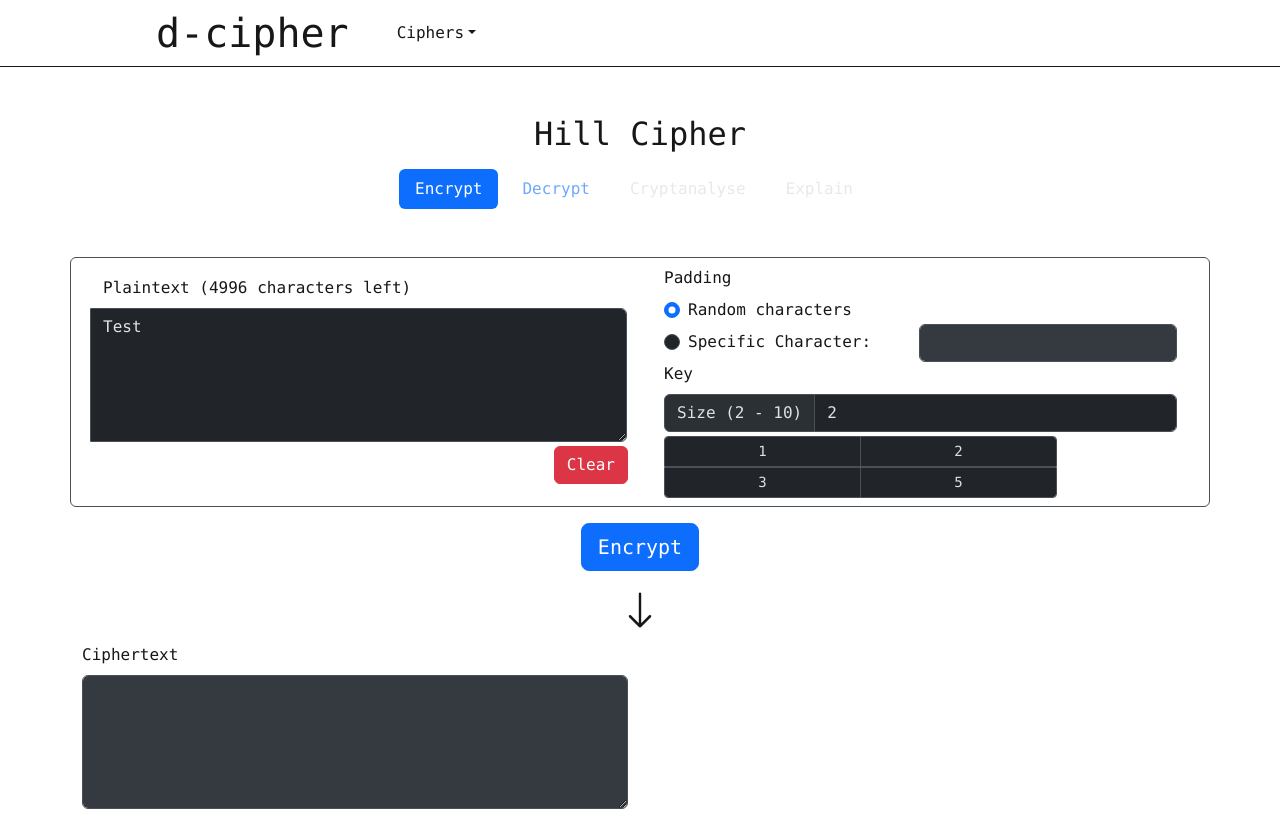
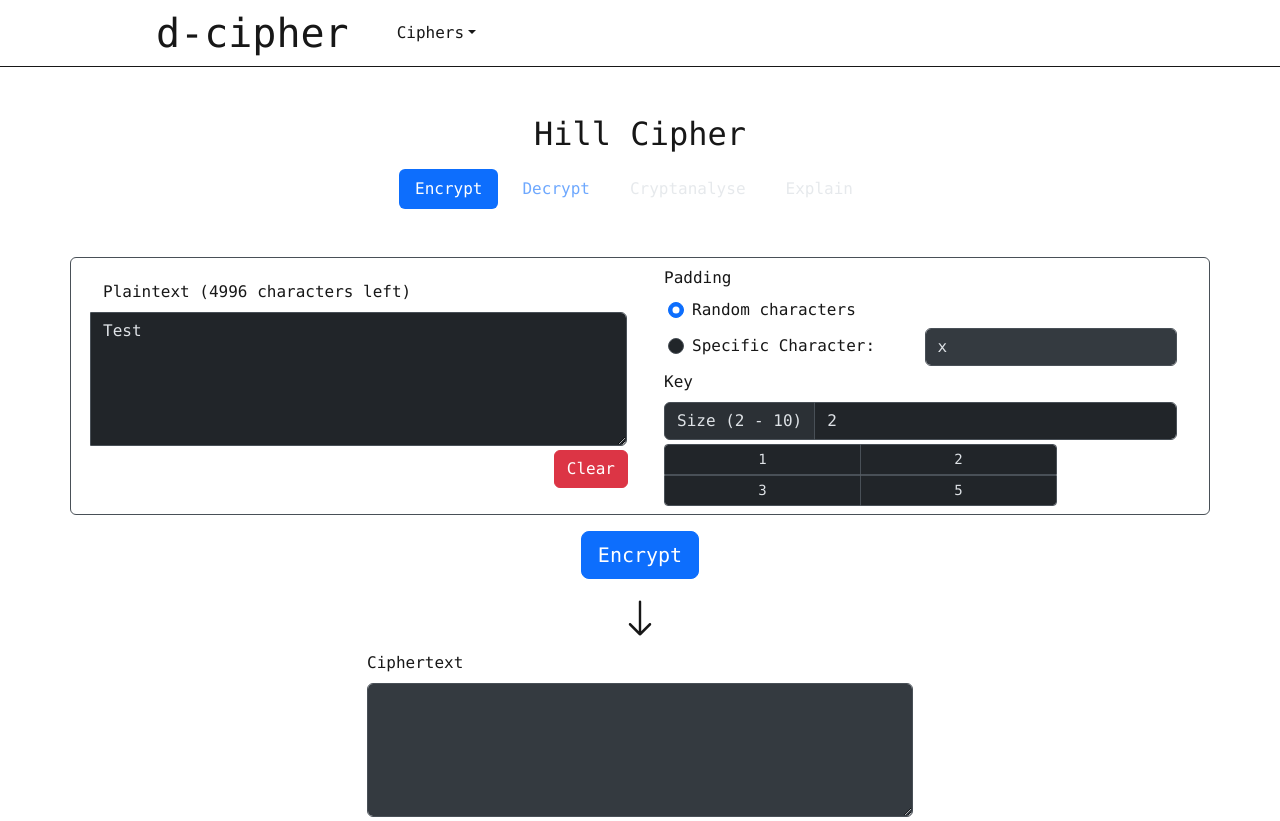
Before and after one commit to AssistantToTheRegionalManager96/d-cipher, a Next.js app: page /ciphers/hill in a window 1280 px wide. Built offline with nearby package versions, Linux system fonts and the light colour scheme.

Commit message:
finished padding menu

```diff
--- a/src/app/ciphers/hill/page.js
+++ b/src/app/ciphers/hill/page.js
@@ -17,6 +17,7 @@ const Home = () => {
     const [lastUsedCiphertext, setLastUsedCiphertext] = useState("");
 
     const [paddingType, setPaddingType] = useState(0);
+    const [paddingSpecificCharacter, setPaddingSpecificCharacter] = useState("x");
     const [key, setKey] = useState([
         [1, 2],
         [3, 5]
@@ -109,7 +110,7 @@ const Home = () => {
                     handleChange={(value) => setPlaintext(value)} isValid={textValid} handleIsValidChange={(value) => setTextValid(value)}/>
                     :
                     <InputTextArea value={ciphertext} label="Ciphertext" lastUsedValue={lastUsedCiphertext} alphabet="abcdefghijklmnopqrstuvwxyz"
-                    handleChange={(value) => setCiphertext(value)} />
+                    handleChange={(value) => setCiphertext(value)} isValid={textValid} handleIsValidChange={(value) => setTextValid(value)}/>
                 }
                 </Col>
                 <Col xs={12} sm={12} md={12} lg={6} xl={6}  xxl={6}
@@ -117,7 +118,9 @@ const Home = () => {
                     <Container>
                         <Row>
                             <Col>
-                                <PaddingMenu paddingType={paddingType} handlePaddingTypeChange={(type) => setPaddingType(type)}/>
+                                <PaddingMenu paddingType={paddingType} handlePaddingTypeChange={(type) => setPaddingType(type)} alphabet="abcdefghijklmnopqrstuvwxyz"
+                                specificCharacter={paddingSpecificCharacter} handleSpecificCharacterChange={(char) => setPaddingSpecificCharacter(char)}
+                                isValid={paddingValid} handleIsValidChange={(isValid) => setPaddingValid(isValid)}/>
                             </Col>
                         </Row>
                         <Row>
@@ -151,7 +154,8 @@ const Home = () => {
             </Row>
 
             <Row>
-                <Col xs={12} sm={12} md={12} lg={6} xl={6}  xxl={6} className="d-flex align-items-center mb-1">
+                <Col></Col>
+                <Col xs={6} className="d-flex align-items-center mb-1">
                     {activeTab == 0 ?
                         <Form.Group as={Stack}>
                             <Form.Label>Ciphertext</Form.Label>
@@ -162,9 +166,9 @@ const Home = () => {
                             <Form.Label>Plaintext</Form.Label>
                             <Form.Control as="textarea" rows={5} value={plaintext} disabled />
                         </Form.Group>
-
                     }
                 </Col>
+                <Col></Col>
             </Row>
 
         </Form>
--- a/src/app/components/inputTextArea/inputTextArea.js
+++ b/src/app/components/inputTextArea/inputTextArea.js
@@ -22,7 +22,7 @@ const InputTextArea = ({value, isValid, handleIsValidChange, lastUsedValue, labe
                     {`${label} (${maxLength - value.length} characters left)`}
                 </Form.Label>
                 <Form.Control as="textarea" className={isValid ? "" : "is-invalid"} rows={rowCount} value={value} disabled={!active} onChange={(e) => {handleInput(e.target.value)}} />
-                <Form.Control.Feedback type="invalid">Insert valid plaintext</Form.Control.Feedback>
+                <Form.Control.Feedback type="invalid">Insert valid text</Form.Control.Feedback>
             </InputGroup>
             <Row className="mt-1">
                 <Col xs={9} sm={9} md={9} lg={9} xl={9} xxl={9} className="d-flex justify-content-start align-items-center ps-0">
--- a/src/app/components/paddingMenu/paddingMenu.js
+++ b/src/app/components/paddingMenu/paddingMenu.js
@@ -1,22 +1,60 @@
-const { Container, Row, Col, Form, InputGroup, Stack } = require("react-bootstrap")
+import { useEffect } from "react";
+import {  Col, Container, Form, Row, Stack } from "react-bootstrap";
 
 
-const PaddingMenu = ({paddingType, handlePaddingTypeChange, specificCharacter = ""}) => {
+const PaddingMenu = ({paddingType, handlePaddingTypeChange, alphabet, specificCharacter, handleSpecificCharacterChange, isValid, handleIsValidChange}) => {
+    var regex = new RegExp(`[^${alphabet}]`, 'gi');
 
+    const handleSpecificCharacterInput = (inputValue) => {
+        var newValue = inputValue.replace(regex, '');
+        if (newValue.length > 1) return;
+        handleSpecificCharacterChange(newValue);
+    }
 
+    useEffect(() => {
+        if (paddingType == 1 && specificCharacter.length != 1) {
+            handleIsValidChange(false);
+
+        }
+
+        else handleIsValidChange(true);
+    })
 
     return (
-        <Form.Group>
-            <Form.Label>
-                Padding
-            </Form.Label>
-            <Form.Check type="radio" label="Random characters" name="paddingType" checked={paddingType == 0} onChange={() => handlePaddingTypeChange(0)}/>
-            <Stack direction="horizontal" gap={5}>
-                <Form.Check className="flex-shrink-0" type="radio" label="Specific Character:" name="paddingType" checked={paddingType == 1} onChange={() => handlePaddingTypeChange(1)}/>
-                <Form.Control type="text" maxLength={1} disabled={paddingType == 0}/>
-            </Stack>
-
-        </Form.Group>
+        // <Form.Group>
+        //     <Form.Label>
+        //         Padding
+        //     </Form.Label>
+        //     <Form.Check type="radio" label="Random characters" name="paddingType" checked={paddingType == 0} onChange={() => handlePaddingTypeChange(0)}/>
+        //     <Stack className="d-inline-flex" direction="horizontal" gap={5}>
+        //         <Form.Check type="radio" label="Specific Character:" name="paddingType" checked={paddingType == 1} onChange={() => handlePaddingTypeChange(1)}/>
+        //         <Stack className="justify-self-end">
+        //             <Form.Control className={isValid ? "" : "is-invalid"} type="text" maxLength={1} disabled={paddingType == 0}
+        //             value={specificCharacter} onChange={(e) => handleSpecificCharacterInput(e.target.value)}/>
+        //             <Form.Control.Feedback type="invalid">Insert valid padding character</Form.Control.Feedback>
+        //         </Stack>
+        //     </Stack>
+        // </Form.Group>
+        <Container>
+            <Form.Label as={Row}>Padding</Form.Label>
+            <Row>
+                <Col className="d-flex p-0 ms-1 mb-1 align-items-center">
+                    <Form.Check type="radio" label="Random characters" name="paddingType" checked={paddingType == 0} onChange={() => handlePaddingTypeChange(0)}/>
+                </Col>
+                <Col>
+                </Col>
+            </Row>
+            <Row>
+                <Col className="d-flex p-0 ms-1 mb-1 align-items-center">
+                    <Form.Check type="radio" label="Specific Character:" name="paddingType" checked={paddingType == 1} onChange={() => handlePaddingTypeChange(1)}/>
+                </Col>
+                <Col className="p-0 ms-1 mb-1">
+                    <Form.Control className={isValid ? "" : "is-invalid"} type="text" maxLength={1} disabled={paddingType == 0}
+                    value={specificCharacter} onChange={(e) => handleSpecificCharacterInput(e.target.value)}/>
+                    <Form.Control.Feedback type="invalid">Insert valid padding character</Form.Control.Feedback>
+                </Col>
+            </Row>
+        </Container>
     )
 }
 
```
